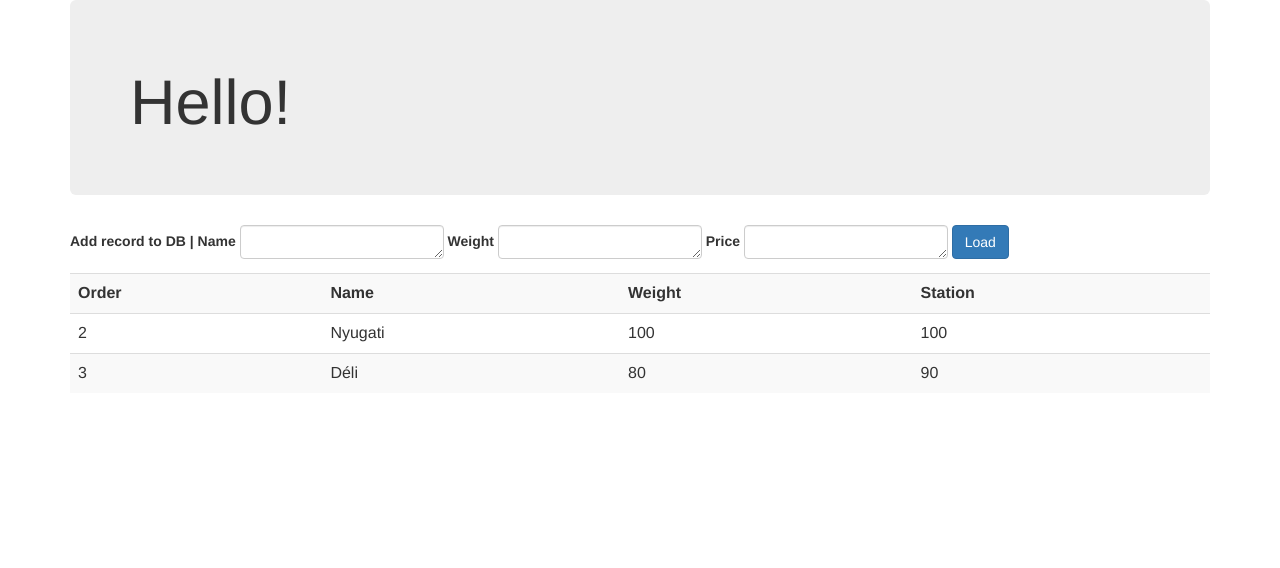
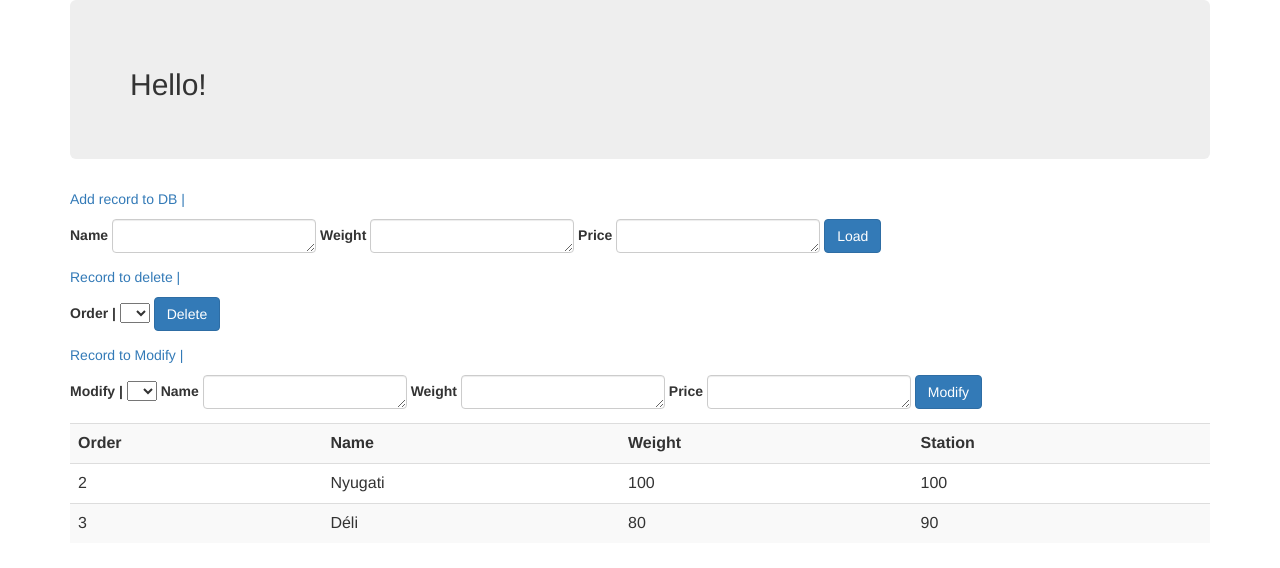
Before and after one commit to sztyui/django_rfw, a Django app: page / in a window 1280 px wide. Shown: the top 568 px of the page. Run offline with Django 3.2, Linux system fonts and the light colour scheme; data comes from the database, SQL or seed files in the repository; both versions use the stored data as it was after the commit; parts of the project's set-up code (start-up, migrations or seed data) failed here and were passed over; some libraries are stand-ins or nearby versions.

Commit message:
Delete finished.

```diff
--- a/system/templates/system/index.html
+++ b/system/templates/system/index.html
@@ -10,7 +10,7 @@
 <body>
 <div class="container">
     <div class="jumbotron">
-        <h1><jumbotron>Hello!</jumbotron></h1>
+        <jumbotron><h2>Hello!</h2></jumbotron>
     </div>
     {% verbatim %}
     <div ng-app="app">
@@ -18,7 +18,7 @@
         <div ng-controller="stationAdd">
             <form ng-submit="postFunc()">
             <div class="form-inline">
-                <label>Add record to DB | </label>
+                <p class="text-primary">Add record to DB | </p>
                 <label for="addName">Name</label>
                 <textarea class="form-control" id="addName" rows="1" ng-model="addName" name="addName"></textarea>
                 <label for="addWeight">Weight</label>
@@ -27,6 +27,39 @@
                 <textarea class="form-control" id="addPrice" rows="1" ng-model="addPrice" name="addPrice"></textarea>
                 <button type="submit" id="submit" class="btn btn-primary">Load</button>
               </div>
+            </form>
+        </div>
+
+        <div ng-controller="stationDelete">
+            <form ng-submit="deleteFunc()">
+                <div class="form-inline">
+                    <p class="text-primary">Record to delete | </p>
+                    <label>Order | </label>
+                    <select ng-model="del.model">
+                      <option ng-repeat="c in del.availableOptions.numbers" value="{{c}}" ng-model="delRowNumber" name="delRowNumber">{{c}}</option>
+                    </select>
+                    <button type="submit" id="submit" class="btn btn-primary">Delete</button>
+                </div>
+            </form>
+        </div>
+
+        <div ng-controller="stationModify">
+            <form ng-submit="modifyFunction()">
+                <div class="form-inline">
+                    <p class="text-primary">Record to Modify | </p>
+                    <label>Modify | </label>
+                    <select ng-model="modif.model" ng-change="selectedRow()">
+                      <option ng-repeat="c in modif.availableOptions.numbers" value="{{c}}" ng-model="modifyRowNumber" name="modifyRowNumber">{{c}}</option>
+                    </select>
+                    <label for="modifName">Name</label>
+                    <textarea class="form-control" id="addName" rows="1" ng-model="modif.data.name" name="modifName">{{modif.data.name}}</textarea>
+                    <label for="modifWeight">Weight</label>
+                    <textarea class="form-control" id="addWeight" rows="1" ng-model="modif.data.weight" name="modifWeight">{{modif.data.weight}}</textarea>
+                    <label for="modifPrice">Price</label>
+                    <textarea class="form-control" id="addPrice" rows="1" ng-model="modif.data.price" name="addPrice">{{modif.data.price}}</textarea>
+                    <button type="submit" id="submit" class="btn btn-primary">Modify</button>
+                </div>
+                {{modif.data}}
             </form>
         </div>
 
--- a/system/urls.py
+++ b/system/urls.py
@@ -7,5 +7,5 @@
     url(r'^get_station/(?P<pk>[0-9]+)/$', views.get_station),
     url(r'^packages/$', views.packages),
     url(r'^get_package/(?P<pk>[0-9]+)/$', views.get_package),
-    url(r'^try/$', views.try_angular)
+    url(r'^count_stations/$', views.count_stations)
 ]
--- a/system/views.py
+++ b/system/views.py
@@ -1,8 +1,6 @@
 from django.http import HttpResponse, JsonResponse
-from django.template import loader
 from django.shortcuts import render
 from django.views.decorators.csrf import csrf_exempt
-from rest_framework.renderers import JSONRenderer
 from rest_framework.parsers import JSONParser
 from system.models import Station, Package
 from system.serializers import StationSerializer, PackageSerializer
@@ -13,9 +11,11 @@
         return render(request, "system/index.html")
     return HttpResponse(404)
 
-def try_angular(request):
+def count_stations(request):
     if request.method == 'GET':
-        return render(request, "system/stations.html")
+        return JsonResponse({"numbers": [x.order for x in Station.objects.all()]})
+    else:
+        return HttpResponse(404)
 
 @csrf_exempt
 def stations(request):
--- a/trains/settings.py
+++ b/trains/settings.py
@@ -126,4 +126,3 @@
 STATICFILES_DIRS = (
   os.path.join(os.path.dirname(os.path.realpath(__file__)), 'static/'),
 )
-print(STATICFILES_DIRS)
--- a/trains/static/javascripts/module.controller.js
+++ b/trains/static/javascripts/module.controller.js
@@ -17,7 +17,6 @@
             "weight": $scope.addWeight,
             "price": $scope.addPrice
         });
-        $scope.displayName = parameter;
         $http.post('stations/', parameter).subscribe(
             res => { console.log(res); },
             err => { console.log(err); }
@@ -25,3 +24,47 @@
     };
 
 });
+
+app.controller('stationDelete', function($scope, $http){
+   $scope.del ={
+        model: null,
+        availableOptions: null
+   };
+
+   $http.get("count_stations/")
+   .then(function(response){
+        $scope.del.availableOptions = response.data;
+   });
+
+   $scope.deleteFunc = function(){
+        $http.delete('get_station/' + $scope.del.model).subscribe(
+            res => { console.log(res); },
+            err => { console.log(err); }
+        );
+   };
+});
+
+app.controller('stationModify', function($scope, $http){
+    $scope.modif= {
+        model: null,
+        availableOptions: null,
+        data: null
+    };
+
+   $http.get("count_stations/")
+   .then(function(response){
+        $scope.modif.availableOptions = response.data;
+   });
+   $scope.selectedRow = function(){
+        http.get('get_station/' + $scope.modif.model).then(function(response){
+            $scope.modif.data = response.data;
+        });
+   };
+
+   $scope.modifyFunction = function(){
+        $http.post('get_station/', $scope.modif.data).subscribe(
+            res => { console.log(res); },
+            err => { console.log(err); }
+            );
+   };
+});
```
Also changed, not shown: db.sqlite3, system/migrations/0001_initial.py (deleted), system/migrations/0002_auto_20180608_2025.py (deleted), system/migrations/__init__.py (deleted).
